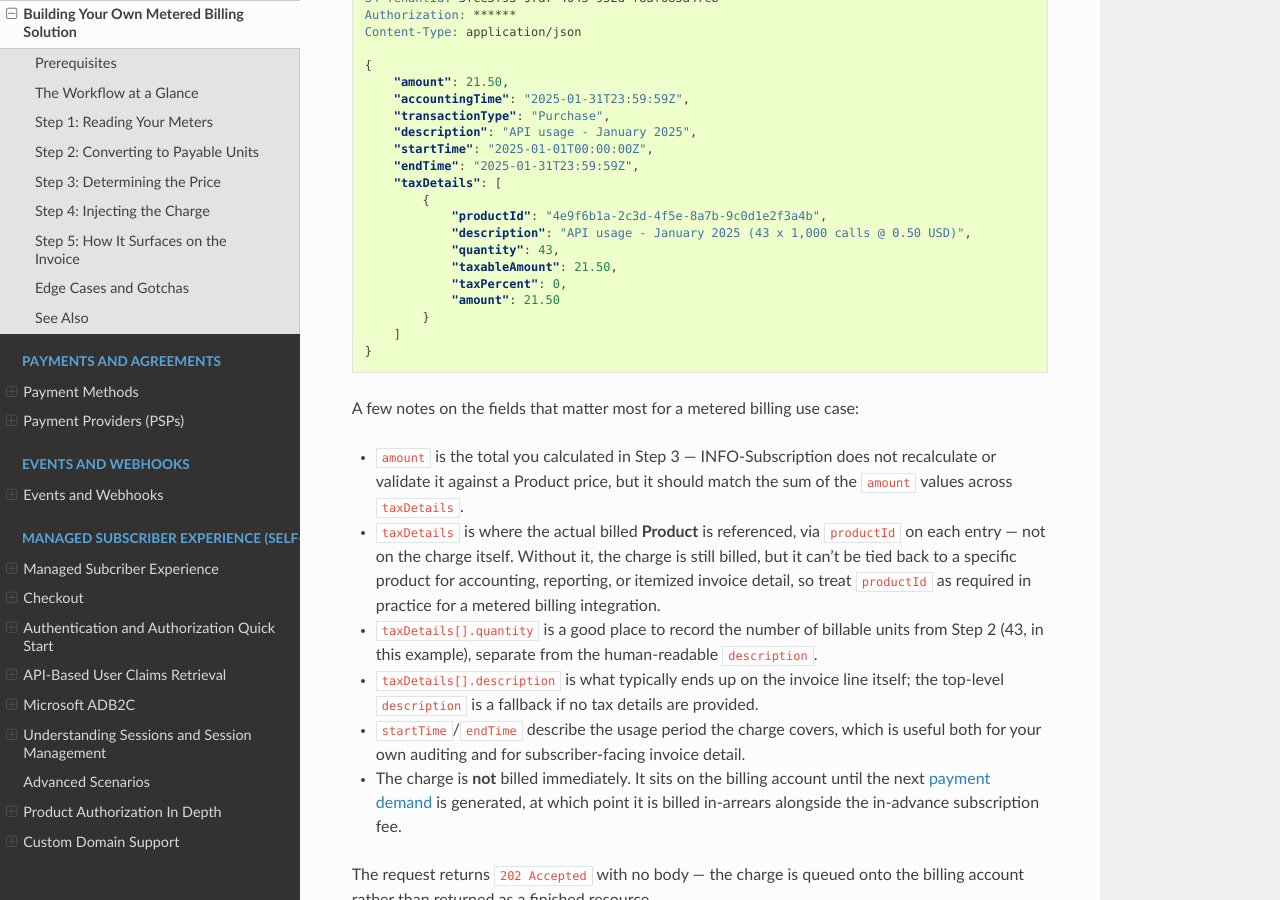
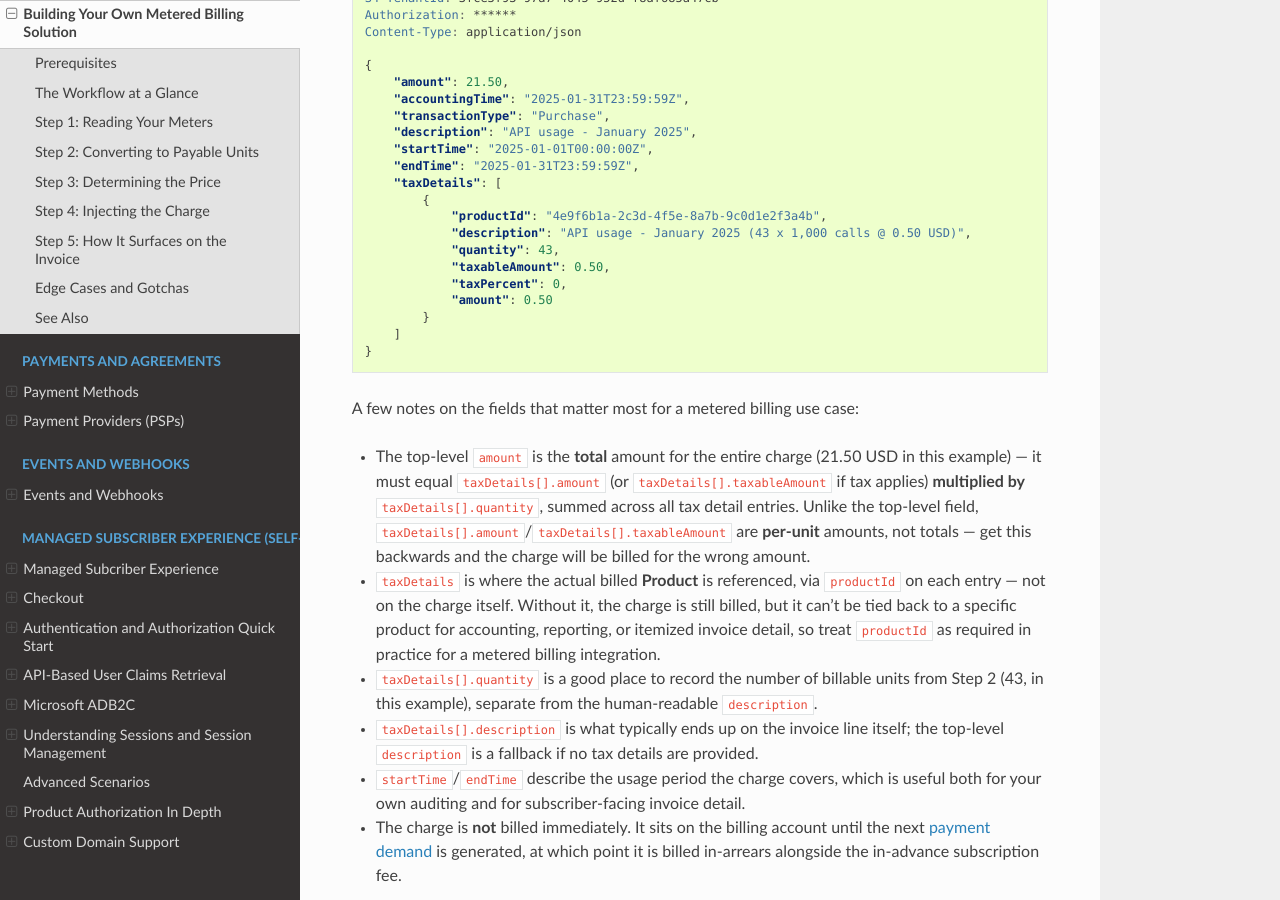
Before and after one commit to infosoftas/info-subscription-doc, a Sphinx documentation site: the page built from source/billing/metered-billing-tutorial.rst, in a window 1280 px wide and 900 px high, scrolled down 3799 px. Built offline with Sphinx 7.4.7 and the Read the Docs theme 3.1.0, drawn with Linux system fonts in a browser that asks for light colours; formulas are drawn with MathJax 3.

Commit message:
Fix charge amount example: top-level amount is the total, taxDetails amount is per-unit
The example previously set both the top-level charge amount and the
taxDetails entry to the same total (21.50), which is incorrect: the
top-level amount is the total for the whole charge, while
taxDetails[].amount/taxableAmount are per-unit amounts that must be
multiplied by taxDetails[].quantity to reconcile with the top-level
total. Updated the example values (0.50 per unit x 43 units = 21.50
total) and the accompanying explanation accordingly.

Co-authored-by: Copilot <223556219+Copilot@users.noreply.github.com>

```diff
--- a/source/billing/metered-billing-tutorial.rst
+++ b/source/billing/metered-billing-tutorial.rst
@@ -150,16 +150,16 @@ With a calculated amount in hand, add it to the subscriber's billing account as
                 "productId": "4e9f6b1a-2c3d-4f5e-8a7b-9c0d1e2f3a4b",
                 "description": "API usage - January 2025 (43 x 1,000 calls @ 0.50 USD)",
                 "quantity": 43,
-                "taxableAmount": 21.50,
+                "taxableAmount": 0.50,
                 "taxPercent": 0,
-                "amount": 21.50
+                "amount": 0.50
             }
         ]
     }
 
 A few notes on the fields that matter most for a metered billing use case:
 
-- ``amount`` is the total you calculated in Step 3 — |projectName| does not recalculate or validate it against a Product price, but it should match the sum of the ``amount`` values across ``taxDetails``.
+- The top-level ``amount`` is the **total** amount for the entire charge (21.50 USD in this example) — it must equal ``taxDetails[].amount`` (or ``taxDetails[].taxableAmount`` if tax applies) **multiplied by** ``taxDetails[].quantity``, summed across all tax detail entries. Unlike the top-level field, ``taxDetails[].amount``/``taxDetails[].taxableAmount`` are **per-unit** amounts, not totals — get this backwards and the charge will be billed for the wrong amount.
 - ``taxDetails`` is where the actual billed **Product** is referenced, via ``productId`` on each entry — not on the charge itself. Without it, the charge is still billed, but it can't be tied back to a specific product for accounting, reporting, or itemized invoice detail, so treat ``productId`` as required in practice for a metered billing integration.
 - ``taxDetails[].quantity`` is a good place to record the number of billable units from Step 2 (43, in this example), separate from the human-readable ``description``.
 - ``taxDetails[].description`` is what typically ends up on the invoice line itself; the top-level ``description`` is a fallback if no tax details are provided.
```
